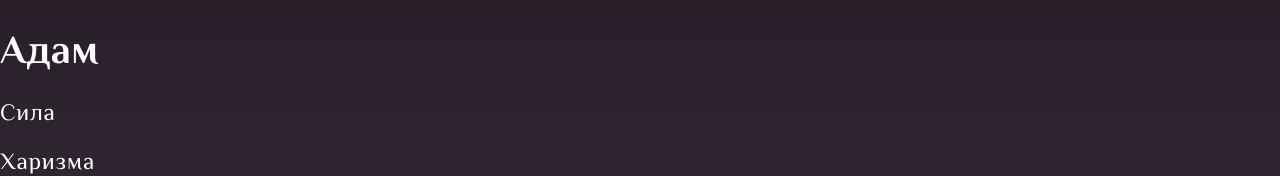
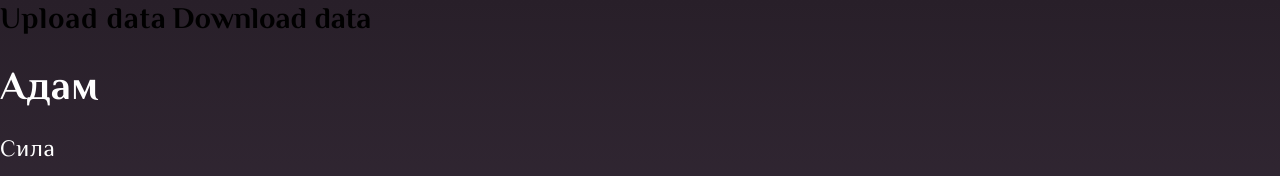
Before and after one commit to bigfatpartyguy/rpg-character-menu, a React (Create React App) app: page / in a window 1280 px wide. Shown: the top 176 px of the page. Built offline with nearby package versions, Linux system fonts and the light colour scheme.

Commit message:
Create Button component

```diff
--- /dev/null
+++ b/data.json
@@ -0,0 +1,34 @@
+{
+  "name": "Maxim",
+  "level": 3,
+  "strength": {
+    "value": 5,
+    "stats": {
+      "attack": 4
+    }
+  },
+  "dexterity": {
+    "value": 3,
+    "stats": {
+      "stealth": 3,
+      "archery": 2
+    }
+  },
+  "intelligence": {
+    "value": 3,
+    "stats": {
+      "learnability": 3,
+      "sirvival": 3,
+      "medicine": 1
+    }
+  },
+  "charisma": {
+    "value": 4,
+    "stats": {
+      "appearance": 4,
+      "manipulation": 2,
+      "insight": 3,
+      "intimidation": 1
+    }
+  }
+}
--- a/src/App.tsx
+++ b/src/App.tsx
@@ -1,10 +1,39 @@
 import ProgressBar from './components/ProgressBar';
 import NameInput from './components/NameInput';
 import colors from './styledParams/colors';
+import characterData from './utils/data';
+import {downloadAsJSON} from './utils/helpers';
+import Button from './components/Button';
+import React from 'react';
 
 const App = (): JSX.Element => {
+  const handleChange = (evt: React.ChangeEvent<HTMLInputElement>): void => {
+    const el = evt.target;
+    const fileReader = new FileReader();
+    if (el.files !== null && el.files.length > 0) {
+      fileReader.readAsText(el.files[0], 'UTF-8');
+      fileReader.onload = (e) => {
+        if (typeof fileReader.result === 'string') {
+          console.log('test');
+          console.log(JSON.parse(fileReader.result));
+        }
+      };
+    }
+  };
+
+  const handleClick = (evt: React.MouseEvent<HTMLButtonElement>): void => {
+    downloadAsJSON(characterData);
+  };
   return (
     <>
+      <Button type="file" onChange={handleChange}>
+        Upload data
+      </Button>
+      <Button type="button" onClick={handleClick}>
+        Download data
+      </Button>
+      {/* <input type="file" onChange={handleChange} />
+      <button onClick={handleClick}>Download data</button> */}
       <h1>Адам</h1>
       <h3>Сила</h3>
       <h3>Харизма</h3>
--- /dev/null
+++ b/src/components/Button/Button.tsx
@@ -0,0 +1,70 @@
+import React from 'react';
+import styled from 'styled-components';
+
+const Button = ({
+  children,
+  type,
+  onClick,
+  onChange,
+}: ButtonProps): JSX.Element => {
+  if (type === 'file') {
+    return <StyledFileButton onChange={onChange}>{children}</StyledFileButton>;
+  }
+  return (
+    <StyledButtonContainer onClick={onClick}>{children}</StyledButtonContainer>
+  );
+};
+
+const FileButton = ({
+  className,
+  children,
+  onChange,
+}: FileButtonProps): JSX.Element => {
+  console.log(typeof children);
+  return (
+    <div className={className}>
+      <label htmlFor="fileInput">{children}</label>
+      <input type="file" id="fileInput" onChange={onChange} />
+    </div>
+  );
+};
+
+// STYLES
+
+const StyledFileButton = styled(FileButton)`
+  display: inline-block;
+  label {
+    cursor: pointer;
+    font-size: 1.5em;
+    font-weight: 700;
+  }
+  #fileInput {
+    visibility: hidden;
+    display: none;
+  }
+`;
+
+const StyledButtonContainer = styled.button`
+  border: none;
+  background: none;
+  cursor: pointer;
+  font-size: 1.5em;
+  font-weight: 700;
+`;
+
+// TYPES
+
+interface FileButtonProps {
+  className?: string;
+  children: React.ReactNode;
+  onChange?: (evt: React.ChangeEvent<HTMLInputElement>) => void;
+}
+
+interface ButtonProps {
+  children?: string;
+  type: string;
+  onChange?: (evt: React.ChangeEvent<HTMLInputElement>) => void;
+  onClick?: (evt: React.MouseEvent<HTMLButtonElement>) => void;
+}
+
+export default Button;
--- /dev/null
+++ b/src/components/Button/index.js
@@ -0,0 +1 @@
+export {default} from './Button';
--- /dev/null
+++ b/src/components/WelcomeWindow/index.js
@@ -0,0 +1 @@
+export {default} from './WelcomeWindow';
--- /dev/null
+++ b/src/utils/helpers.ts
@@ -0,0 +1,12 @@
+const downloadAsJSON = (obj: Object): void => {
+  const dataURI = `data:text/json;chatset=utf-8,${encodeURIComponent(
+    JSON.stringify(obj)
+  )}`;
+
+  const link = document.createElement('a');
+  link.href = dataURI;
+  link.download = 'data.json';
+  link.click();
+};
+
+export {downloadAsJSON};
```
Also changed, not shown: src/components/WelcomeWindow/WelcomeWindow.tsx (added, +22 -0 lines).
